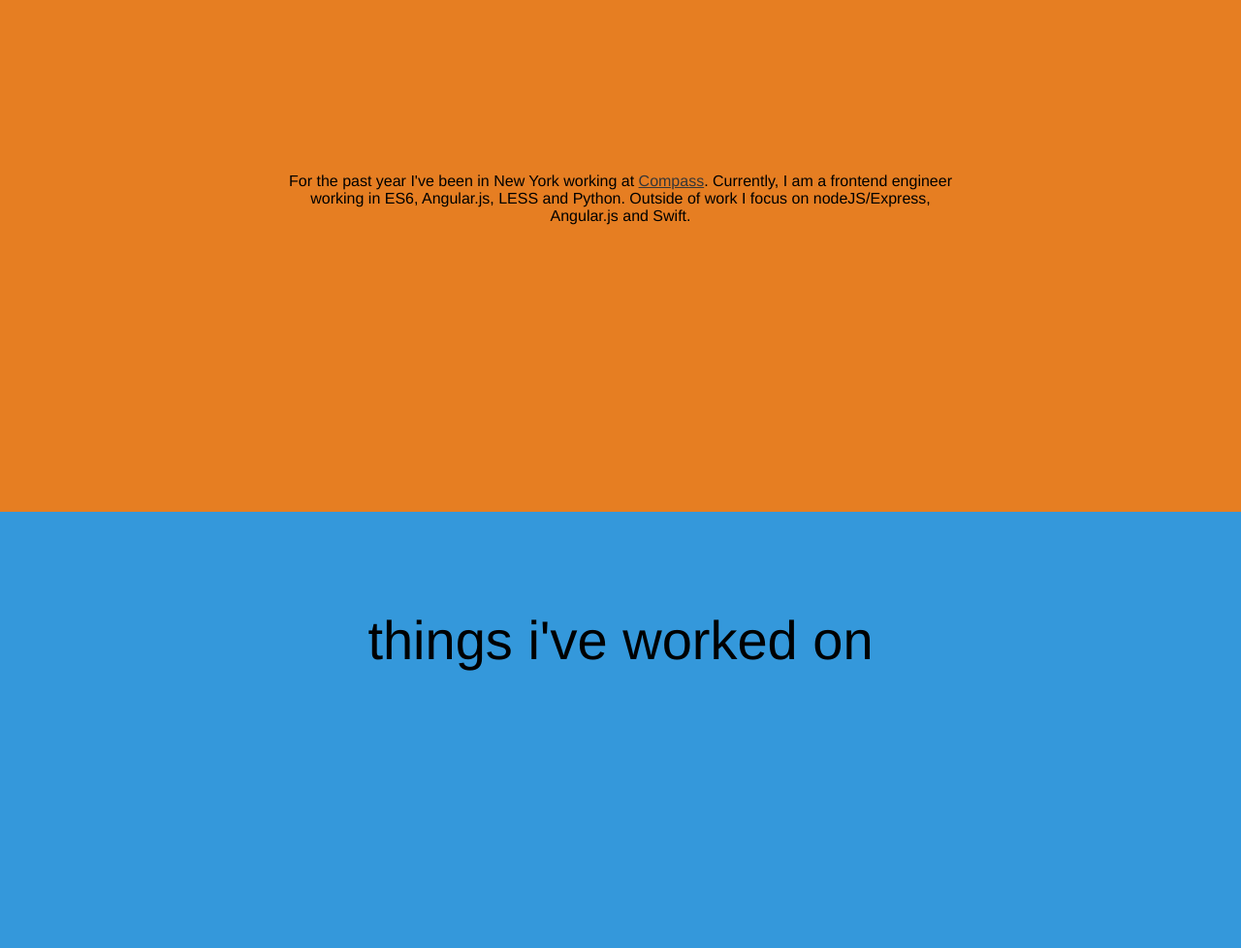
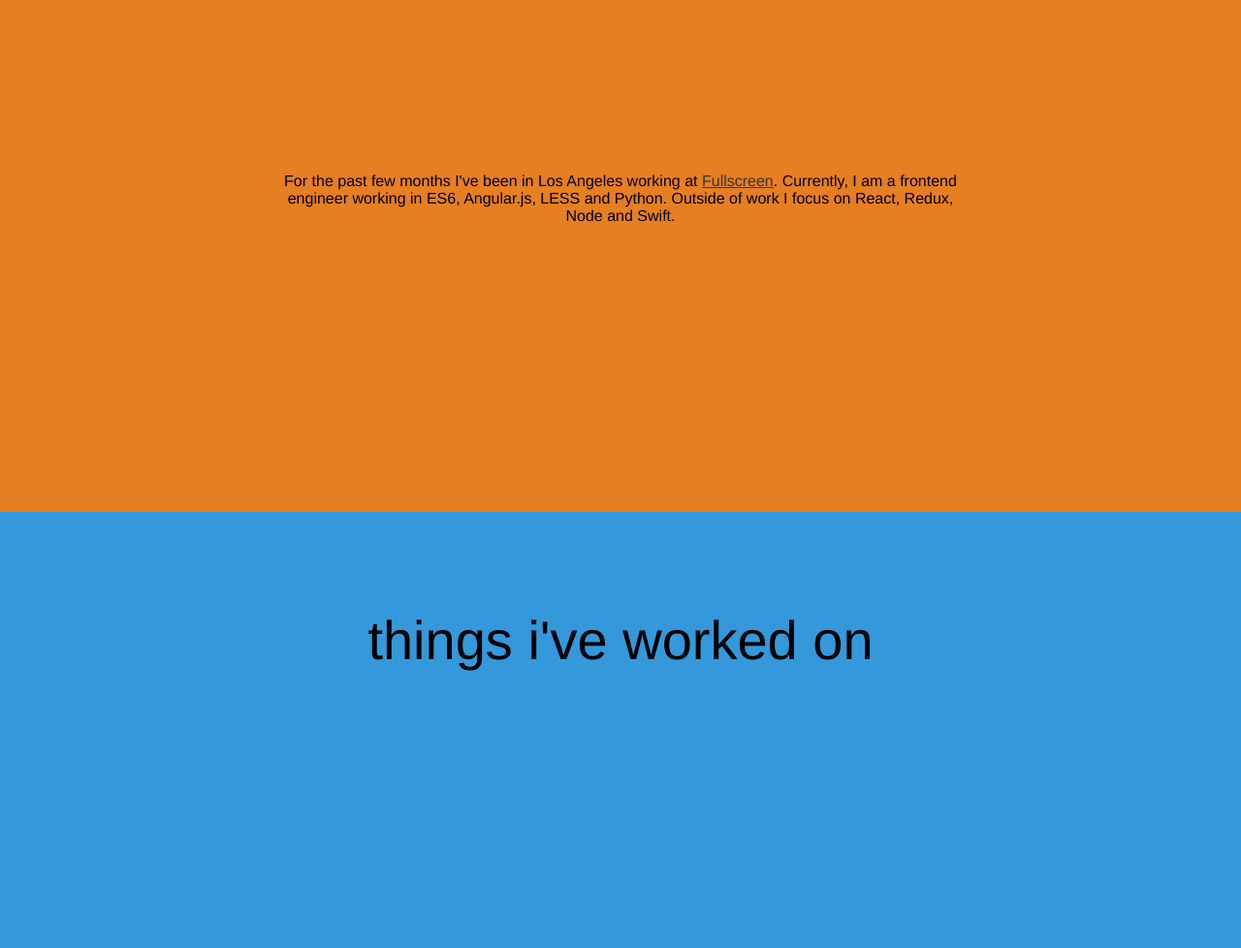
Before and after one commit to marcusmolchany/marcusmolchany.github.io, a website: page index.html in a window 1280 px wide. Shown: the part 730-1708 px from the top of the page at 97% size. Drawn offline with nearby package versions, Linux system fonts and the light colour scheme.

Commit message:
Update index.html with new description

```diff
--- a/index.html
+++ b/index.html
@@ -31,10 +31,10 @@
     </div>
     <div class="section bio-section">
       <div class="bio-section-text">
-        <p class="bio-section-paragraph">For the past year I've been in New York working at
-          <a href="https://www.compass.com" target="_blank" style="color: #373737;">Compass</a>.
+        <p class="bio-section-paragraph">For the past few months I've been in Los Angeles working at
+          <a href="https://www.fullscreen.com" target="_blank" style="color: #373737;">Fullscreen</a>.
           Currently, I am a frontend engineer working in ES6, Angular.js, LESS and Python.
-          Outside of work I focus on nodeJS/Express, Angular.js and Swift.
+          Outside of work I focus on React, Redux, Node and Swift.
         </p>
       </div>
     </div>
```
